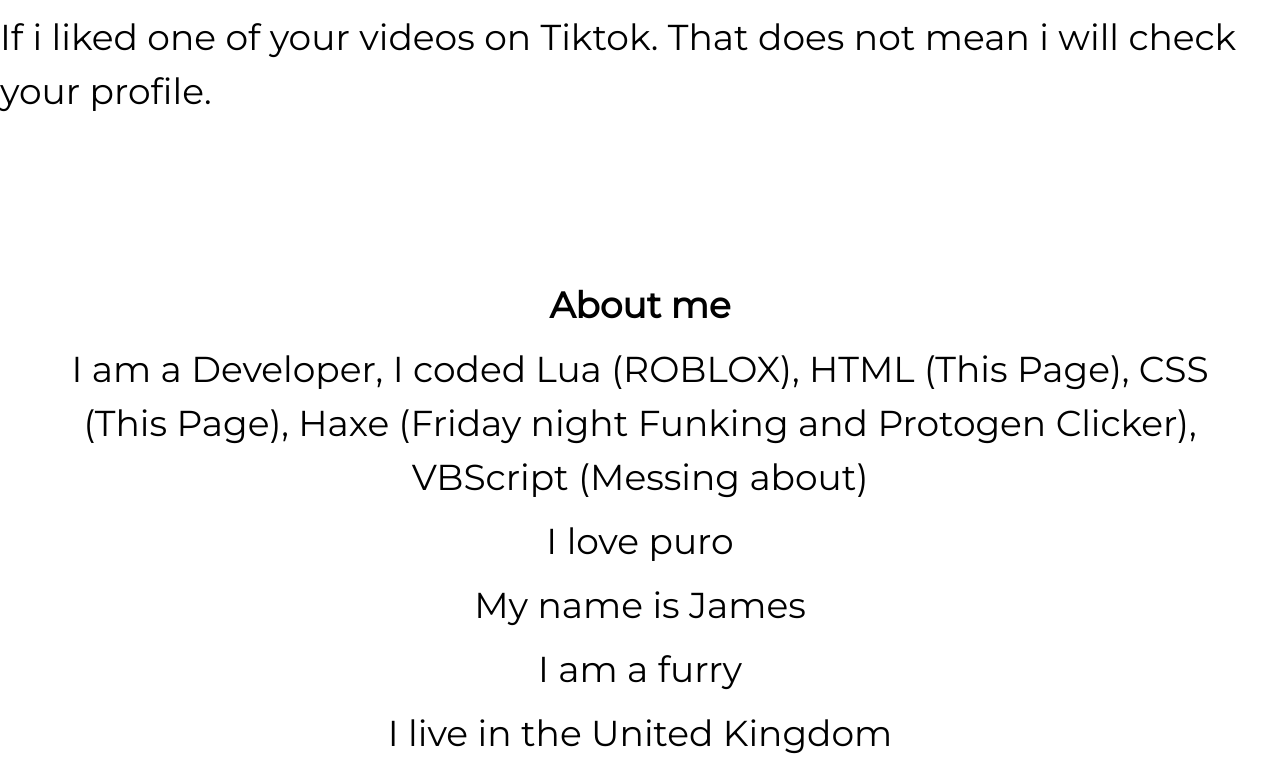
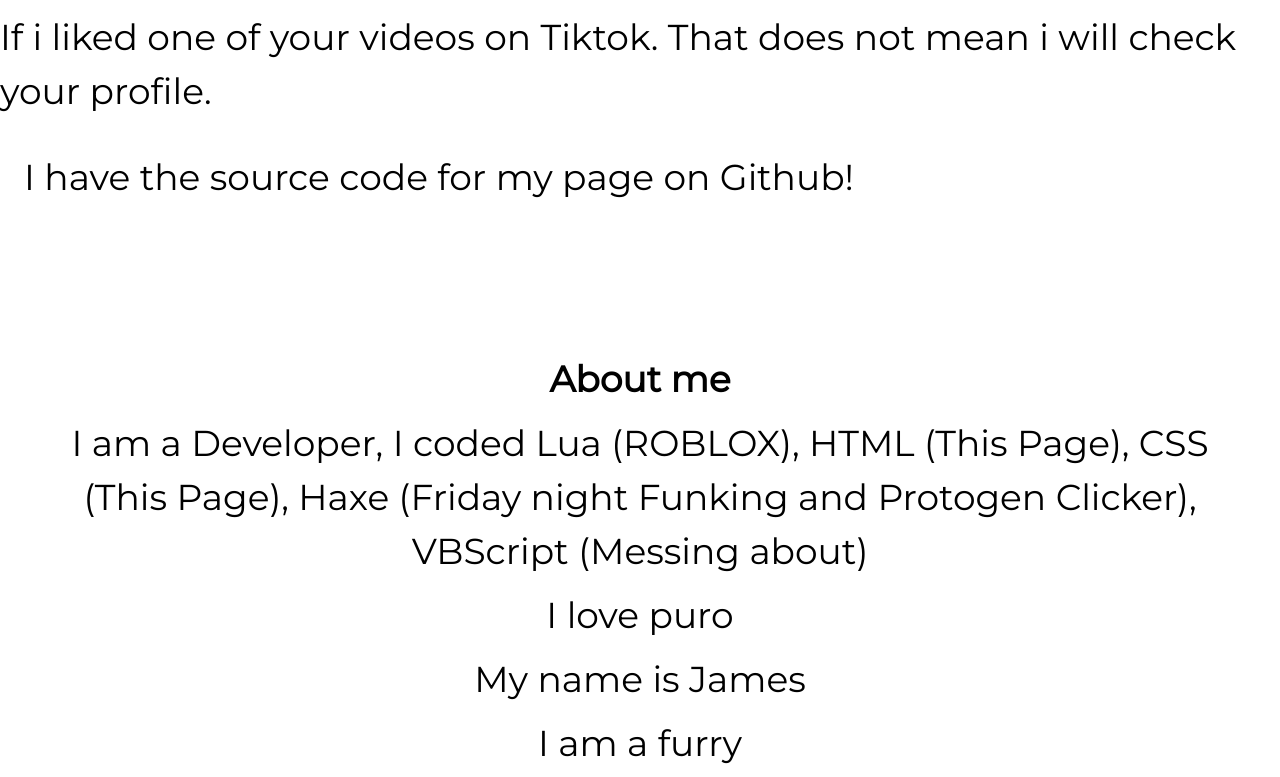
Before and after one commit to fuzzy-james/aboutme, a plain HTML site: page index.html in a window 1280 px wide. Shown: the top 777 px of the page. Drawn offline with Linux system fonts and the light colour scheme; some icons are missing.

Commit message:
Update index.html

```diff
--- a/index.html
+++ b/index.html
@@ -1,6 +1,6 @@
  <html>
   <head>
-    <title>About your_fuzzy_james</title>
+    <title>About James (your_fuzzy_james)</title>
     <h1>If i liked one of your videos on Tiktok. That does not mean i will check your profile.</h1>
     <meta charset="UTF-8">
     <meta name="viewport" content="width=device-width, initial-scale=1">
@@ -22,6 +22,7 @@
      </head>
      <body><div class="w3-main w3-padding-large" style="margin-left:0%">
        <span class="w3-button w3-top w3-white w3-xxlarge w3-text-grey w3-hover-text-black" style="width:auto;right:0;" onclick="openNav()"><i class="fa fa-bars"></i></span>
+       <h1>I have the source code for my page on <href="https://github.com/JamesAmendola/aboutme">Github!</h1>
 
        <!-- <h1>hate comments are not allowed on my account, The comment will get deleted, And you might get blocked. If you dont like my videos you can block me</h1> -->
        <header class="w3-container w3-center" style="padding:128px 16px" id="aboutme">
```
